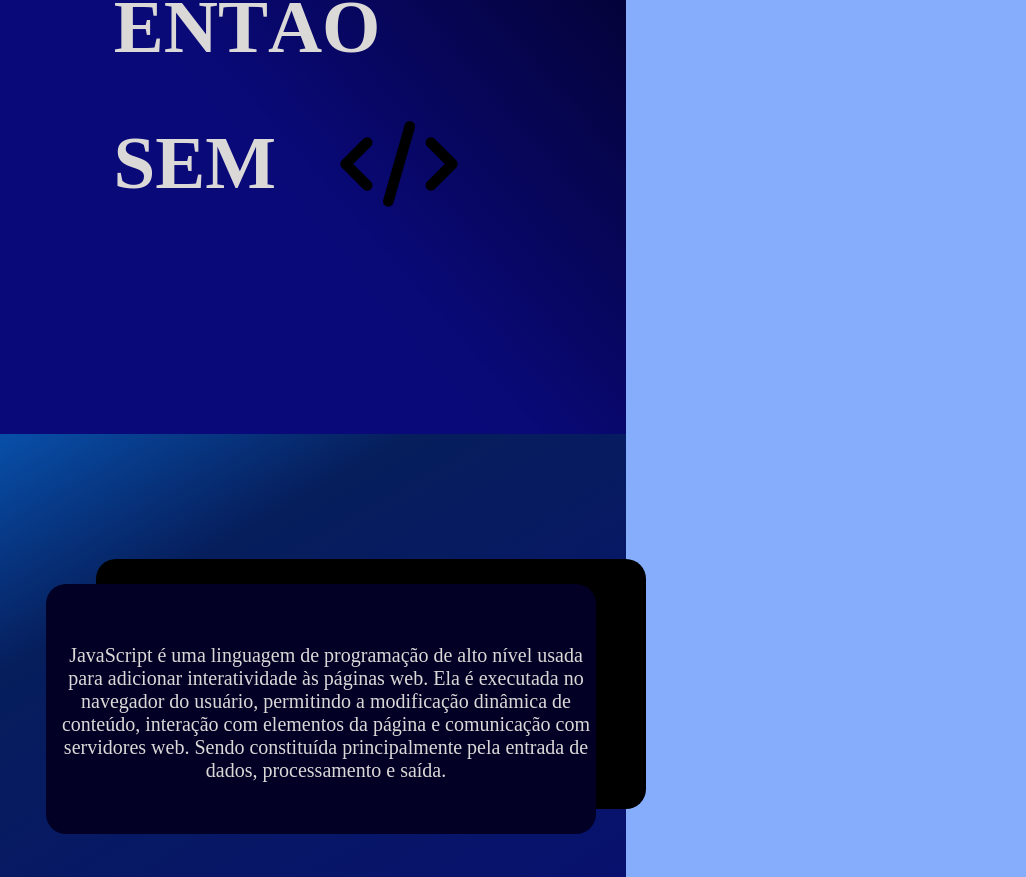
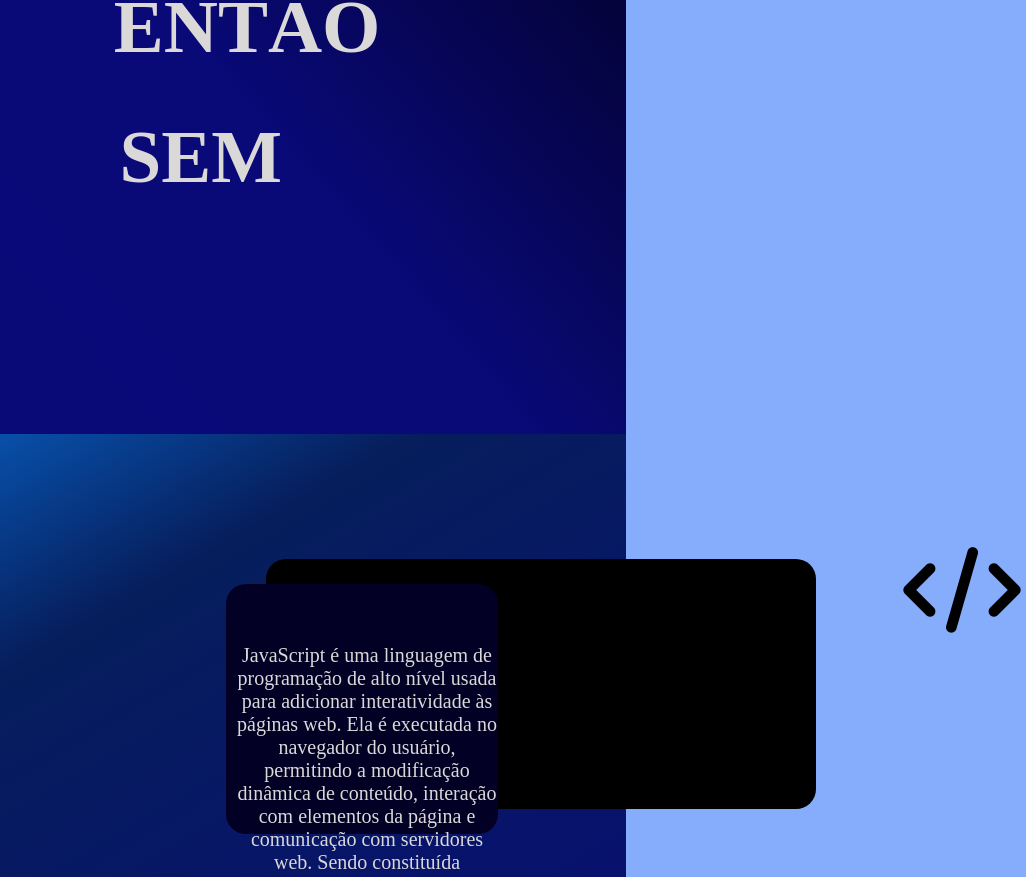
Before and after one commit to kevinhugg/codefee, a plain HTML site: page index.html in a window 1280 px wide. Shown: the part 366-1243 px from the top of the page, 654-1680 px from the left, 1026 px wide, since content can reach past the window. Drawn offline with nearby package versions, Linux system fonts and the light colour scheme; files whose address does not match are found by name.

Commit message:
first commit

```diff
--- a/estilo.css
+++ b/estilo.css
@@ -353,9 +353,9 @@ header .search{
 .sem2{
 
     float: right;
-    right: 350px;
-    margin-top: 50px;
-    position: relative;
+    right: 43vh;
+    margin-top: 60vh;
+    position: absolute;
     font-size: 50px;
     color: #DBD8D8;
 
@@ -364,7 +364,8 @@ header .search{
 .codigo{
 
     float: right;
-    margin-top: 30px;
+    margin-top: 57vh;
+    left: 50vh;
     position: relative;
     color: #DBD8D8;
 
@@ -380,11 +381,11 @@ header .search{
 
 .apresenta{
 
-    width: 550px;
+    width: 70vh;
     height: 250px;
     border-radius: 20px;
     margin-top: 150px ;
-    margin-left: 700px;
+    margin-left: 110vh;
     background-color: rgba(2,0,36,1);
     z-index: 0;
 
@@ -405,7 +406,7 @@ header .search{
 
     position: absolute;
     margin-top: 125px ;
-    margin-left: 750px;
+    margin-left: 115vh;
     height: 250px;
     width:550px;
     background-color: black;
```
Also changed, not shown: img/caneca.png (renamed from caneca.png), img/carlos.PNG (renamed from carlos.PNG), img/cod.PNG (renamed from cod.PNG), img/code.png (renamed from code.png), img/coffee.png (renamed from coffee.png), img/java.jpg (renamed from java.jpg), img/ola.PNG (renamed from ola.PNG), img/variaveis.PNG (renamed from variaveis.PNG), 1 other file.
